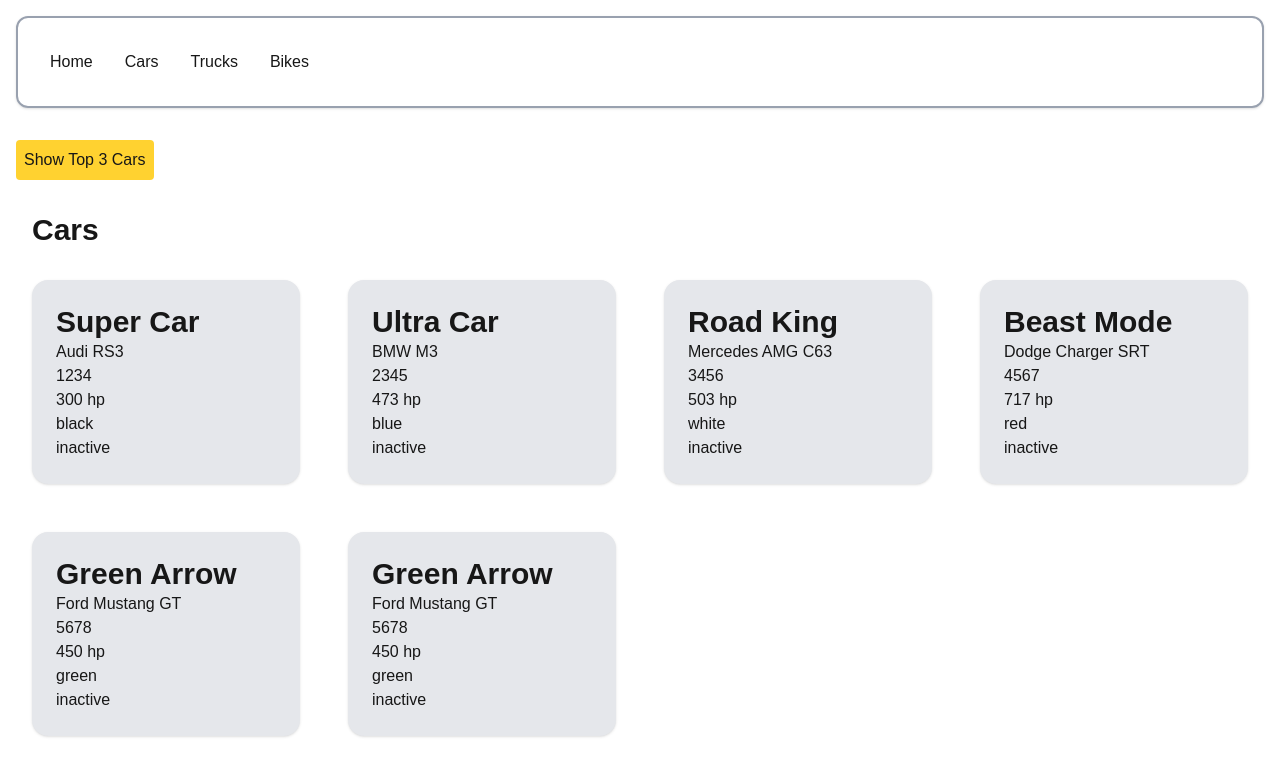
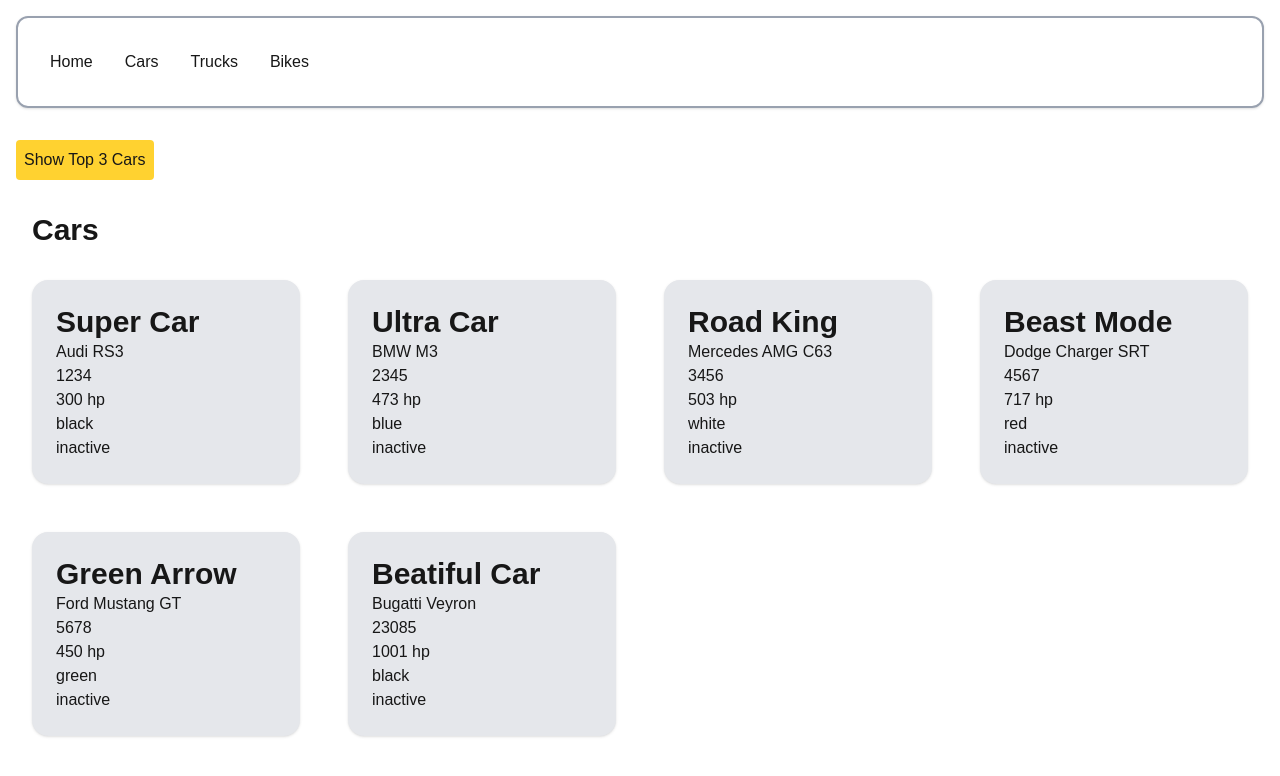
Before and after one commit to RadSrb/react_next, a Next.js app: page /cars in a window 1280 px wide. Shown: the top 776 px of the page. Built offline with nearby package versions, Linux system fonts and the light colour scheme.

Commit message:
car changed

```diff
--- a/app/cars/page.tsx
+++ b/app/cars/page.tsx
@@ -52,12 +52,12 @@
     },
   },
   {
-    name: "Green Arrow",
-    type: "Ford Mustang GT",
-    color: "green",
+    name: "Beatiful Car",
+    type: "Bugatti Veyron",
+    color: "black",
     motor: {
-      serial: 5678,
-      hp: 450,
+      serial: 23085,
+      hp: 1001,
     },
   }
 ];
```
